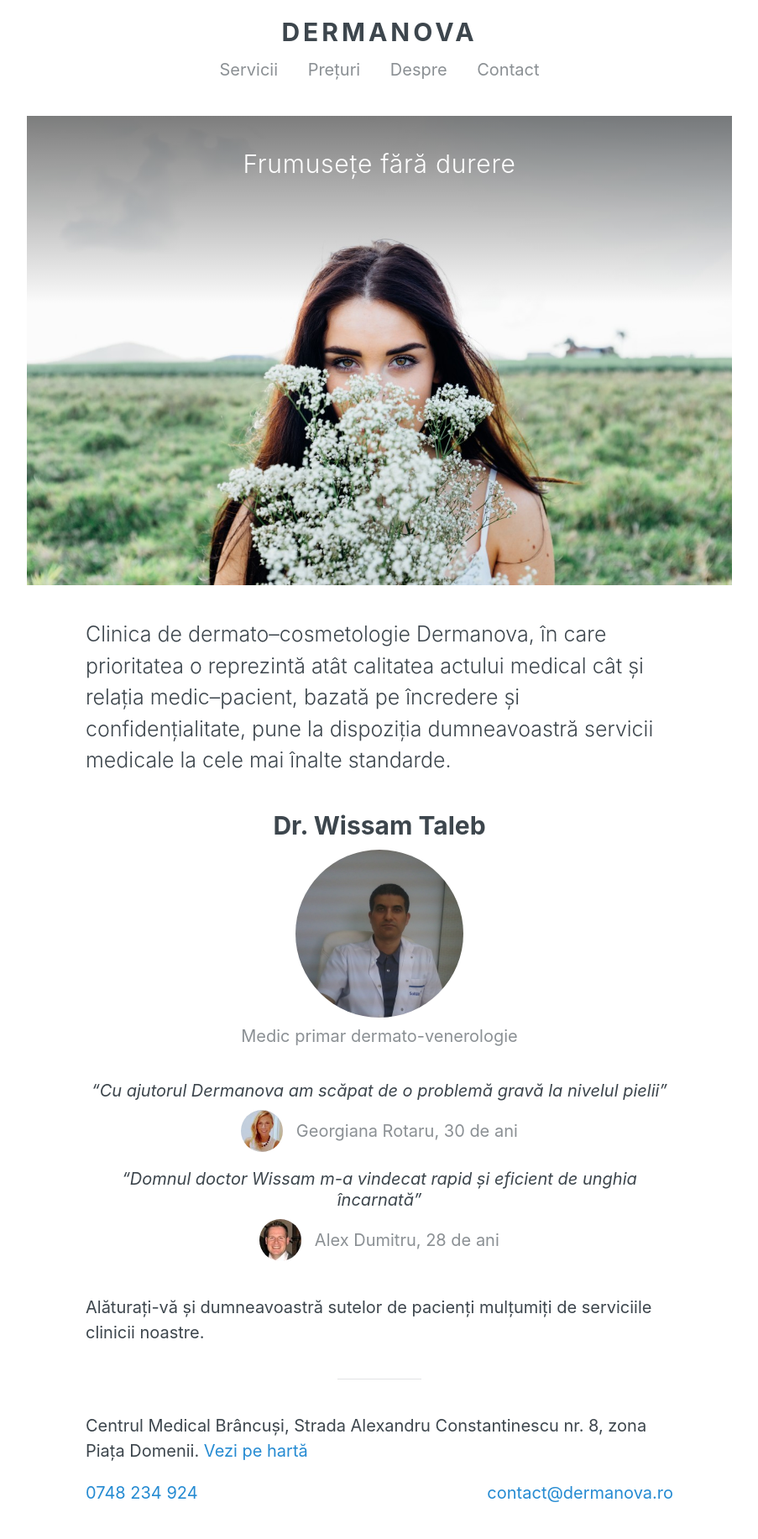
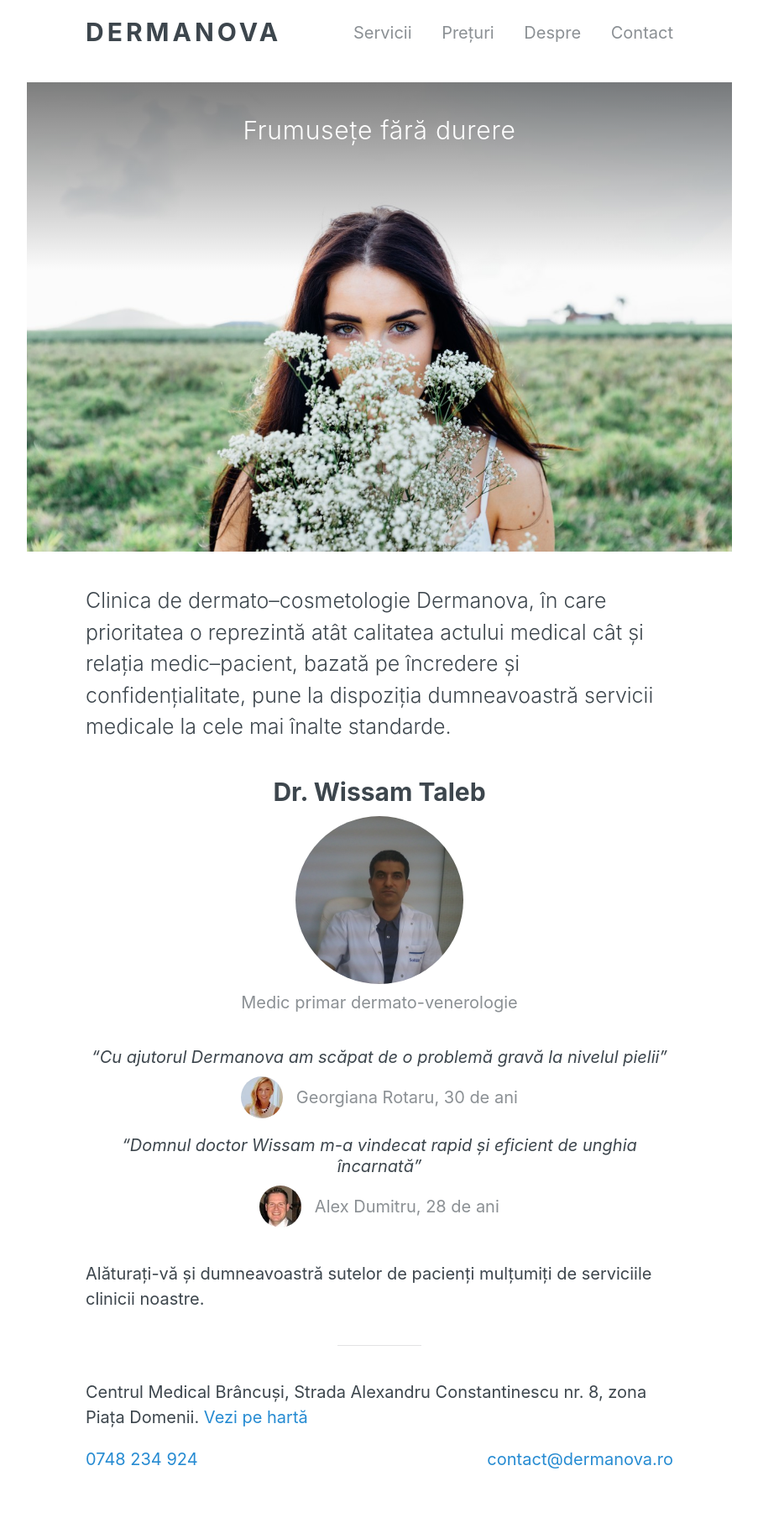
Before and after one commit to bogdansoare/dermanova, a Jekyll site: the page built from index.html, in a window 1280 px wide. Shown: the whole page at 84% size, without its empty margins (188-1091 px from the left). Built offline with Jekyll 4.4.1, drawn with Linux system fonts in a browser that asks for light colours; after the commit the page ends 1793 px from its top, so only the background shows below that.

```diff
--- /dev/null
+++ b/Gemfile
@@ -0,0 +1,3 @@
+source "https://rubygems.org"
+
+gem 'octopress-autoprefixer'
--- a/_config.yml
+++ b/_config.yml
@@ -12,3 +12,6 @@ url: "https://bogdansoare.github.io" # the base hostname & protocol for your sit
 
 # Build settings
 markdown: kramdown
+
+gems:
+  - octopress-autoprefixer
--- a/_includes/header.html
+++ b/_includes/header.html
@@ -1,5 +1,5 @@
-<header class="masthead">
-  <div class="container">
+<div class="container">
+  <header class="masthead">
     <h2 class="masthead-title">
       <a href="{{ site.baseurl }}/">{{ site.title }}</a>
     </h2>
@@ -12,5 +12,5 @@
         {% endif %}
       {% endfor %}
     </ul>
-  </div>
-</header>
+  </header>
+</div>
--- a/_sass/_masthead.scss
+++ b/_sass/_masthead.scss
@@ -5,6 +5,12 @@
 .masthead {
   margin-top: 1rem;
   margin-bottom: 2rem;
+
+  @include mq($from: tablet) {
+    display: flex;
+    align-items: center;
+    justify-content: space-between;
+  }
 }
 
 .masthead-title {
@@ -15,6 +21,10 @@
 
   a {
     color: $dark-gray;
+  }
+
+  @include mq($from: tablet) {
+    margin-bottom: 0;
   }
 }
 
```
Also changed, not shown: Gemfile.lock (added).
